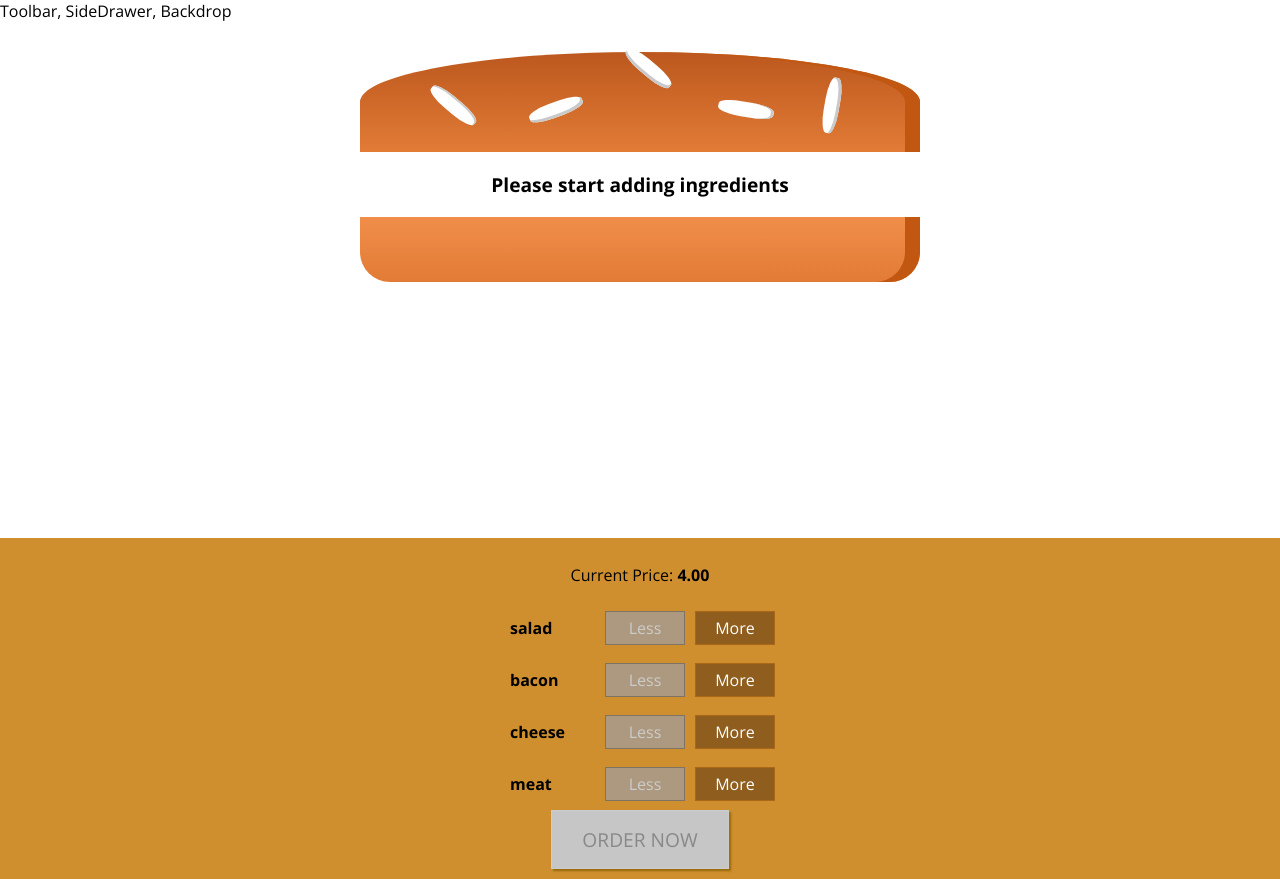
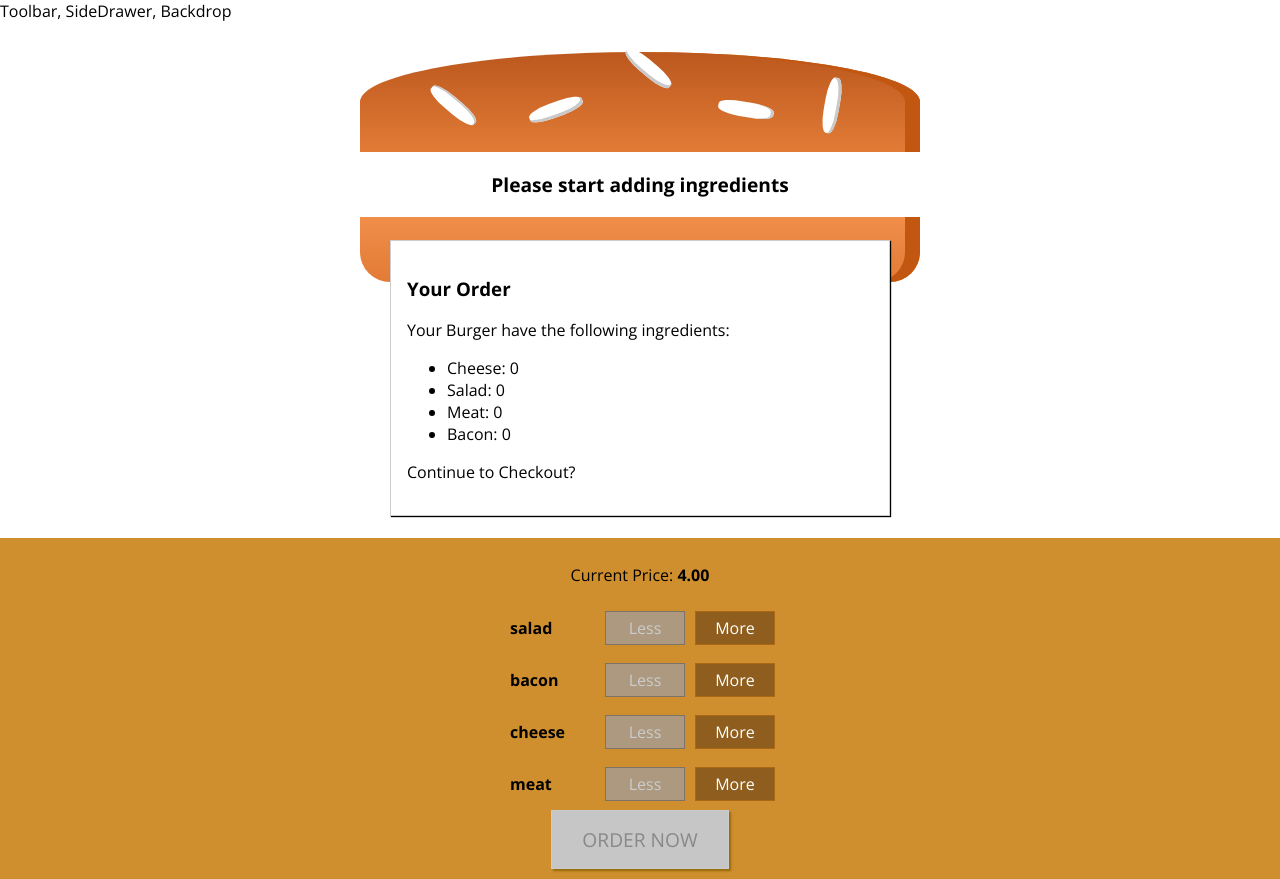
Before and after one commit to thyAshley/React-Development, a React (Create React App) app in the folder burger-app/: page / in a window 1280 px wide. Built offline with nearby package versions, Linux system fonts and the light colour scheme.

Commit message:
added modal and summary page

```diff
--- /dev/null
+++ b/burger-app/src/components/OrderSummary/OrderSummary.js
@@ -0,0 +1,22 @@
+import React from "react";
+import Aux from "../../hoc/Auxiliary";
+const orderSummary = (props) => {
+  const ingredientSummary = Object.keys(props.ingredients).map((igKey) => {
+    return (
+      <li>
+        <span style={{ textTransform: "capitalize" }}>{igKey}</span>:{" "}
+        {props.ingredients[igKey]}
+      </li>
+    );
+  });
+  return (
+    <Aux>
+      <h3>Your Order</h3>
+      <p>Your Burger have the following ingredients: </p>
+      <ul>{ingredientSummary}</ul>
+      <p>Continue to Checkout?</p>
+    </Aux>
+  );
+};
+
+export default orderSummary;
--- /dev/null
+++ b/burger-app/src/components/UI/Modal/Modal.js
@@ -0,0 +1,8 @@
+import React from "react";
+import classes from "./Modal.module.css";
+
+const modal = (props) => {
+  return <div className={classes.Modal}>{props.children}</div>;
+};
+
+export default modal;
--- /dev/null
+++ b/burger-app/src/components/UI/Modal/Modal.module.css
@@ -0,0 +1,20 @@
+.Modal {
+  position: fixed;
+  z-index: 500;
+  background-color: white;
+  width: 70%;
+  border: 1px solid #ccc;
+  box-shadow: 1px 1px 1px black;
+  padding: 16px;
+  left: 15%;
+  top: 30%;
+  box-sizing: border-box;
+  transition: all 0.3s ease-out;
+}
+
+@media (min-width: 600px) {
+  .Modal {
+    width: 500px;
+    left: calc(50% - 250px);
+  }
+}
--- a/burger-app/src/containers/BurgerBuilder/BurgerBuilder.js
+++ b/burger-app/src/containers/BurgerBuilder/BurgerBuilder.js
@@ -3,6 +3,8 @@ import React, { Component } from "react";
 import Aux from "../../hoc/Auxiliary";
 import Burger from "../../components/Burger/Burger";
 import BuildControls from "../../components/Burger/BuildControls/BuildControls";
+import Modal from "../../components/UI/Modal/Modal";
+import OrderSummary from "../../components/OrderSummary/OrderSummary";
 
 const INGREDIENT_PRICE = {
   salad: 0.5,
@@ -65,6 +67,9 @@ class BurgerBuilder extends Component {
     }
     return (
       <Aux>
+        <Modal>
+          <OrderSummary ingredients={this.state.ingredient} />
+        </Modal>
         <Burger ingredients={this.state.ingredient} />
         <BuildControls
           onAdd={this.addIngredientHandler}
```
Also changed, not shown: burger-app/src/components/UI/Backdrop/Backdrop.js (added).
